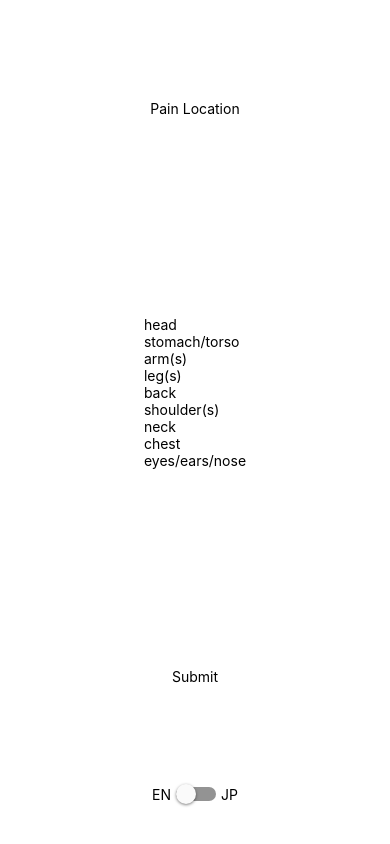
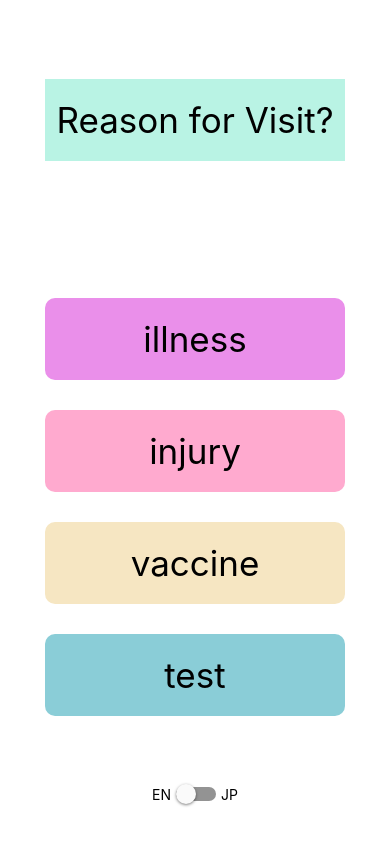
Before and after one commit to MyKamonohashi/itamitto-frontend, a React Native app in the folder client/: screen / in a window 390 px wide. Built offline with nearby package versions, Linux system fonts and the light colour scheme.

Commit message:
fix: FrameThree to FrameOne

```diff
--- a/client/src/App.tsx
+++ b/client/src/App.tsx
@@ -27,7 +27,7 @@ export default function App() {
 
   return (
     <View style={styles.container}>
-      <FrameThree language={language}/>
+      <FrameOne language={language}/>
       <LanguageToggle isEnabled={isEnabled} onValueChange={toggleSwitch}/>
       <StatusBar style="auto" />
     </View>
```
